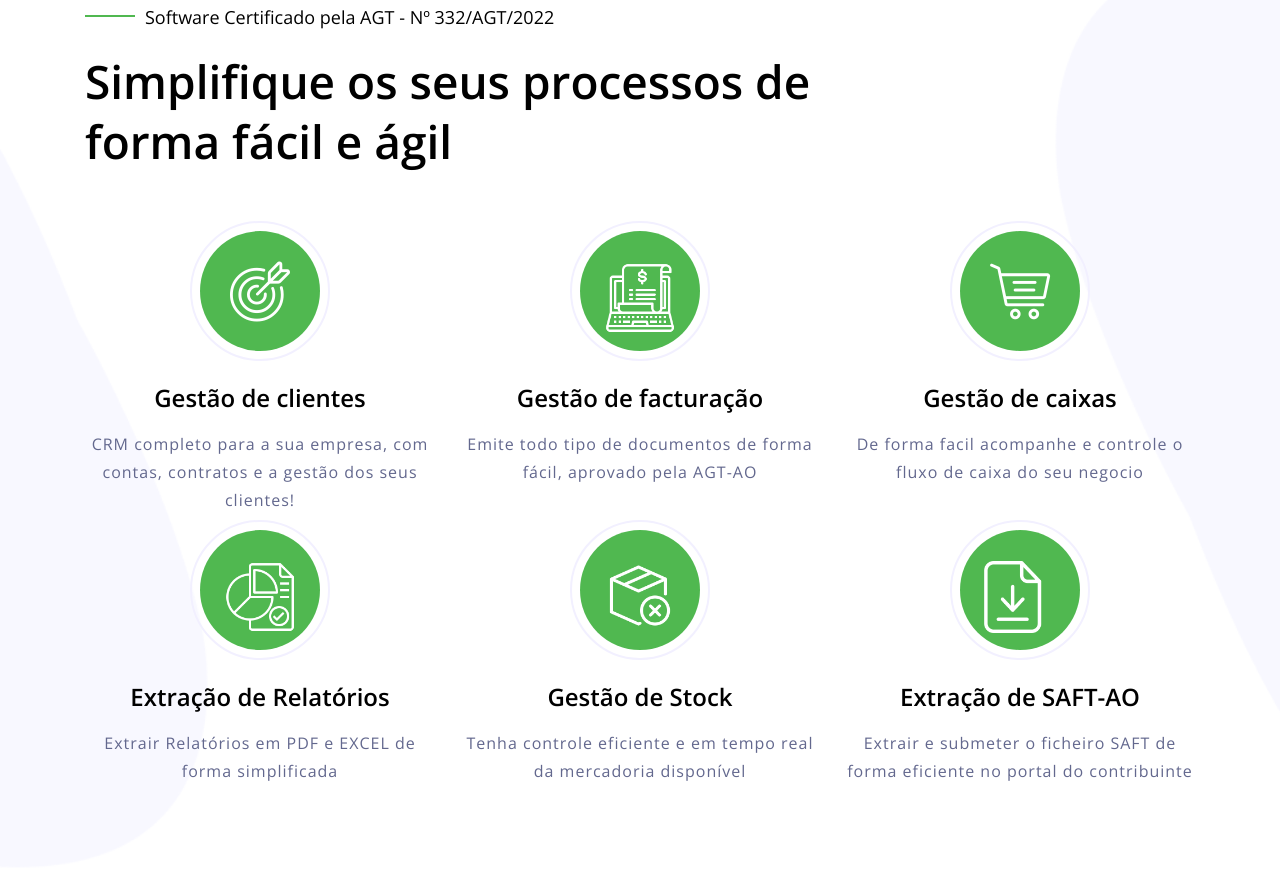
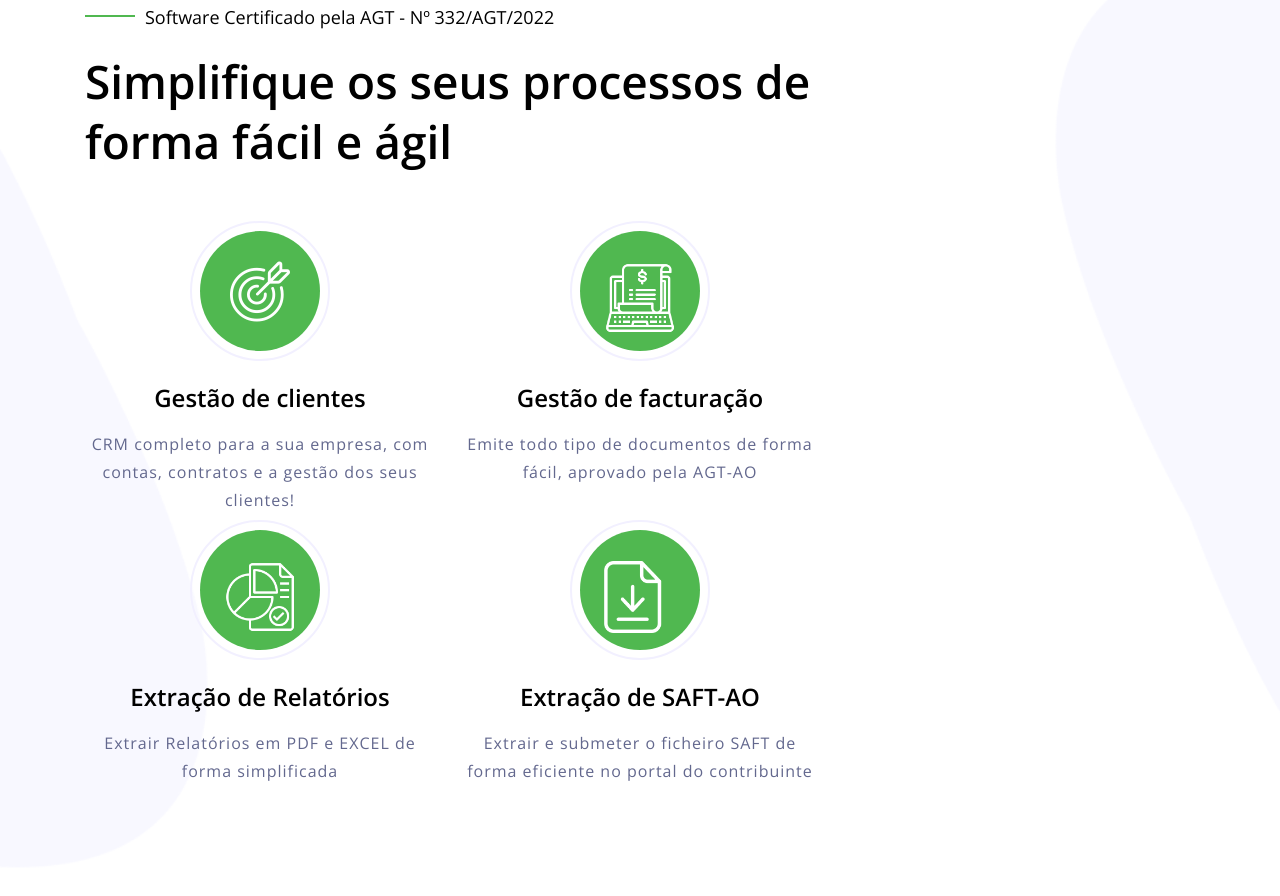
Before and after one commit to acholis/kambandu-site, a plain HTML site: page index.html in a window 1280 px wide. Shown: the part 1064-1960 px from the top of the page. Drawn offline with nearby package versions, Linux system fonts and the light colour scheme; a web font is replaced by a local one.

Commit message:
this commit Remove info in website

```diff
--- a/index.html
+++ b/index.html
@@ -48,7 +48,8 @@
                 <div class="container">
                     <!--Logo-->
                     <a class="logo" href="#"><img src="assets/images/logo.png" alt="logo" width="135"></a>
-                    <button class="navbar-toggler" type="button" data-toggle="collapse" data-target="#navbarContent" aria-controls="navbarSupportedContent" aria-expanded="false" aria-label="Toggle navigation">
+                    <button class="navbar-toggler" type="button" data-toggle="collapse" data-target="#navbarContent"
+                        aria-controls="navbarSupportedContent" aria-expanded="false" aria-label="Toggle navigation">
                         <span class="icon-bar"><i class="icofont-navigation-menu"></i></span>
                     </button>
                     <!--navbar links-->
@@ -86,8 +87,6 @@
                         <br>
                         <br>
                         <br>
-                        <h2>1 ano grátis</h2>
-                        <a href="https://kambandu.herokuapp.com">Expermentar agora</a>
                     </div>
                 </div>
                 <!--end caption-->
@@ -142,22 +141,15 @@
                 </div>
                 <!--end feature single-->
                 <!--start feature single-->
-                <div class="col-md-4">
-                    <div class="feature-single text-center wow fadeInLeft" data-wow-duration="2s" data-wow-delay="0.8s">
-                        <div class="icon">
-                            <i class="flaticon-shopping-cart"></i>
-                        </div>
-                        <h3>Gestão de caixas</h3>
-                        <p>De forma facil acompanhe e controle o fluxo de caixa do seu negocio</p>
-                    </div>
-                </div>
+
                 <!--end feature single-->
             </div>
 
             <div class="row">
                 <!--start feature single-->
                 <div class="col-md-4">
-                    <div class="feature-single text-center wow fadeInRight" data-wow-duration="2s" data-wow-delay="0.3s">
+                    <div class="feature-single text-center wow fadeInRight" data-wow-duration="2s"
+                        data-wow-delay="0.3s">
                         <div class="icon">
                             <img src="assets/images/icon/report.png" alt="" class="img-icon">
                         </div>
@@ -167,19 +159,12 @@
                 </div>
                 <!--end feature single-->
                 <!--start feature single-->
-                <div class="col-md-4">
-                    <div class="feature-single text-center wow fadeInRight" data-wow-duration="2s" data-wow-delay="0.5s">
-                        <div class="icon">
-                            <img src="assets/images/icon/stock.png" alt="" class="img-icon">
-                        </div>
-                        <h3>Gestão de Stock</h3>
-                        <p>Tenha controle eficiente e em tempo real da mercadoria disponível</p>
-                    </div>
-                </div>
+
                 <!--end feature single-->
                 <!--start feature single-->
                 <div class="col-md-4">
-                    <div class="feature-single text-center wow fadeInRight" data-wow-duration="2s" data-wow-delay="0.8s">
+                    <div class="feature-single text-center wow fadeInRight" data-wow-duration="2s"
+                        data-wow-delay="0.8s">
                         <div class="icon">
                             <img src="assets/images/icon/saft.png" alt="" class="img-icon">
                         </div>
@@ -233,7 +218,8 @@
                         <div class="about-cont right">
                             <h5>Integração</h5>
                             <h2>Pagamentos online</h2>
-                            <p>Na Kambandu os seus clientes poderão fazer o pagamentos de suas facturas de forma automática.</p>
+                            <p>Na Kambandu os seus clientes poderão fazer o pagamentos de suas facturas de forma
+                                automática.</p>
                             <ul>
                                 <li><i class="icofont-check"></i> Pag./ Referências</li>
                             </ul>
@@ -339,7 +325,8 @@
 
     <footer id="footer">
         <div class="container">
-            <p class="text-center m-0 text-white">&copy; Copyright 2019 - 2022. Todos direitos Reservados à  <a href="https://acholis.com">Acholis</a></p>
+            <p class="text-center m-0 text-white">&copy; Copyright 2019 - 2022. Todos direitos Reservados à <a
+                    href="https://acholis.com">Acholis</a></p>
         </div>
     </footer>
 
```
